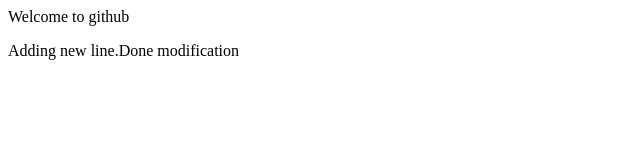
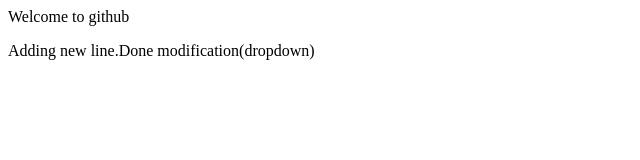
Before and after one commit to ShivaniSaxena87/localrepo, a plain HTML site: page index.html in a window 1280 px wide. Shown: the full height of the page, 0-640 px from the left. Drawn offline with Linux system fonts and the light colour scheme.

```diff
--- a/index.html
+++ b/index.html
@@ -1,2 +1,2 @@
 <p>Welcome to github </p>
-<p>Adding new line.Done modification</p>
+<p>Adding new line.Done modification(dropdown)</p>
```
